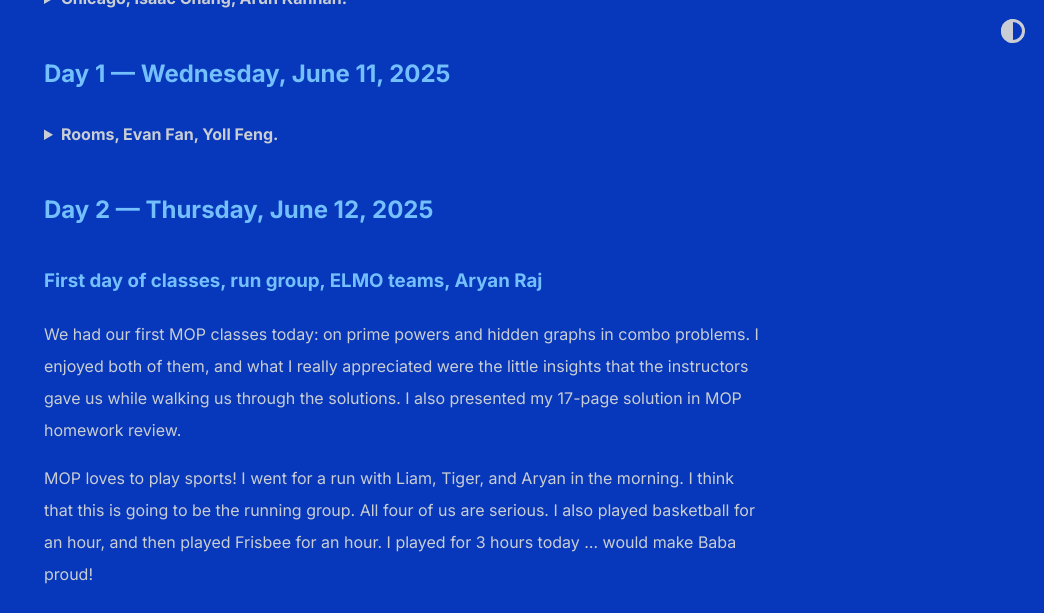
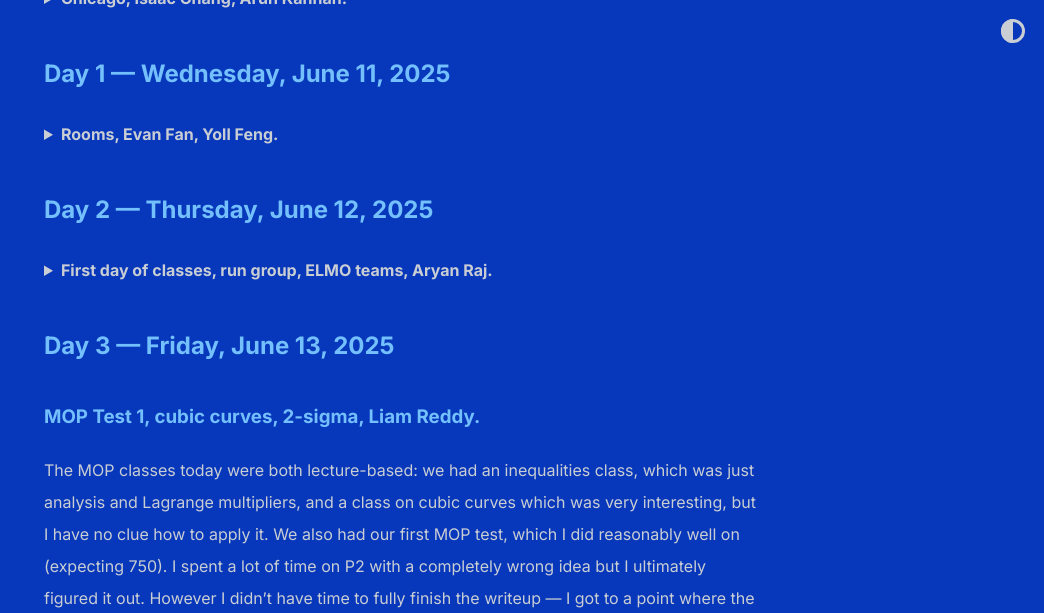
Before and after one commit to shihankanungo/shihankanungo.github.io, a Jekyll site: the page built from mop.md, in a window 1280 px wide and 1400 px high, scrolled down 570 px. Shown: the top 613 px of the window, without its empty margins (236-1280 px from the left). Built offline with Jekyll 4.4.1, drawn with Linux system fonts in a browser that asks for light colours; some of the changed text lies outside the part shown.

Commit message:
Update mop.md

```diff
--- a/mop.md
+++ b/mop.md
@@ -54,14 +56,15 @@
 
 I’m excited for MOP. I think that I will have a great time, and make a lot of friends.
 
-[↪️ Back to top](https://shihankanungo.github.io/mop)
+<a href="https://shihankanungo.github.io/mop">↪️ Back to top</a>
 
 </details>
 
 
 ## Day 2 &mdash; Thursday, June 12, 2025
 
-### First day of classes, run group, ELMO teams, Aryan Raj
+<details>
+<summary><b>First day of classes, run group, ELMO teams, Aryan Raj.</b></summary>
 
 We had our first MOP classes today: on prime powers and hidden graphs in combo problems. I enjoyed both of them, and what I really appreciated were the little insights that the instructors gave us while walking us through the solutions. I also presented my 17-page solution in MOP homework review.
 
@@ -71,15 +74,15 @@
 
 <p align="center"><img src="/images/mop2b.png" width="400"/> <br> <span style="color: gray"> with Jonathan Du </span> </p>
 
-There are 7 teams in ELMO and they compete for the best score. Its a team captain format &mdash; each captain is one of the returners. I found out that I'm on team **Xooks** (captains: Calvin Wang and Oron Wang) and my team id is XOO7 ... so I guess that makes me James Bond!
+There are 7 teams in ELMO and they compete for the best score. Its a team captain format &mdash; each captain is one of the returners. I found out that I'm on team <b>Xooks</b> (captains: Calvin Wang and Oron Wang) and my team id is XOO7 ... so I guess that makes me James Bond!
 
 I met Aryan Raj on the bus to IMSA. I like talking to him a lot; I think it is because we are on the same wavelength about many things.
 
 I had a lot of fun at MOP today. Tomorrow is our first test. Time to lock in!
 
-[↪️ Back to top](https://shihankanungo.github.io/mop)
+<a href="https://shihankanungo.github.io/mop">↪️ Back to top</a>
 
-<br>
+</details>
 
 
 ## Day 3 &mdash; Friday, June 13, 2025
```
Also changed, not shown: other parts of mop.md (+2 -0 lines).
